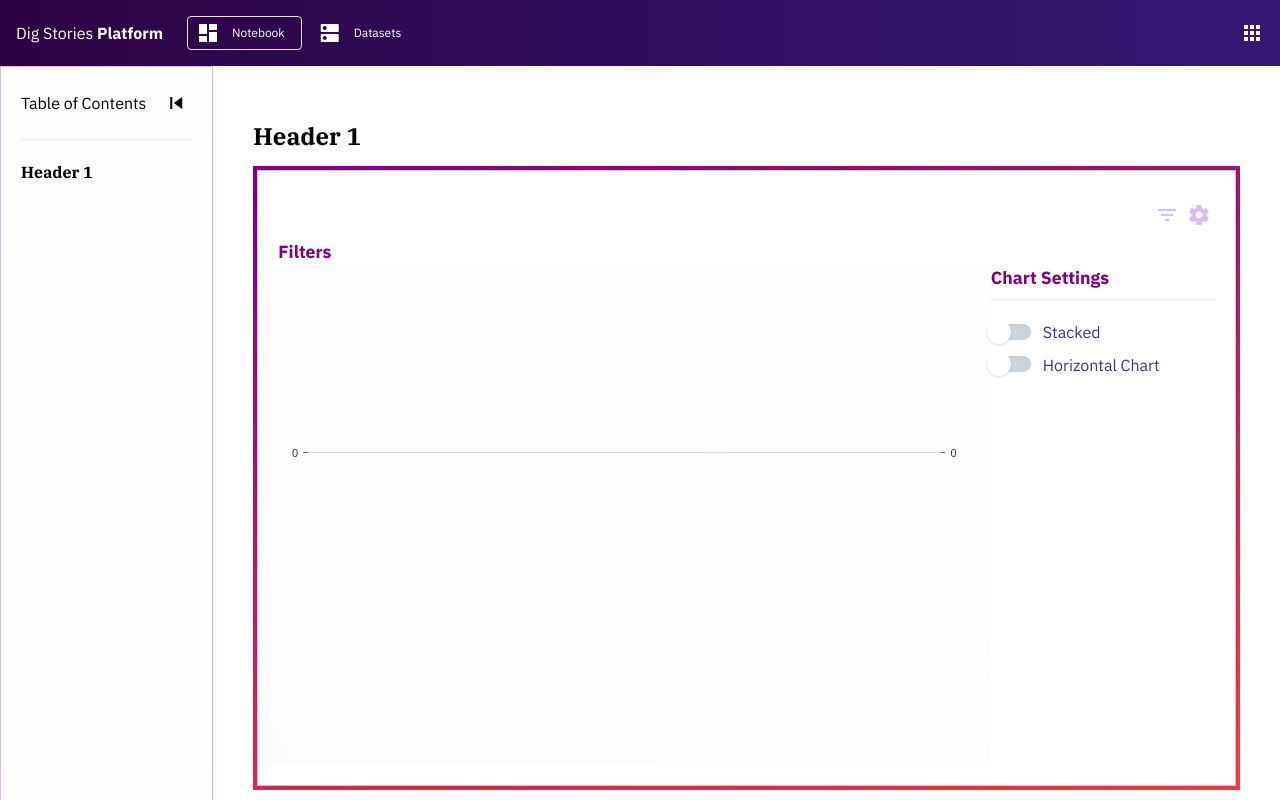
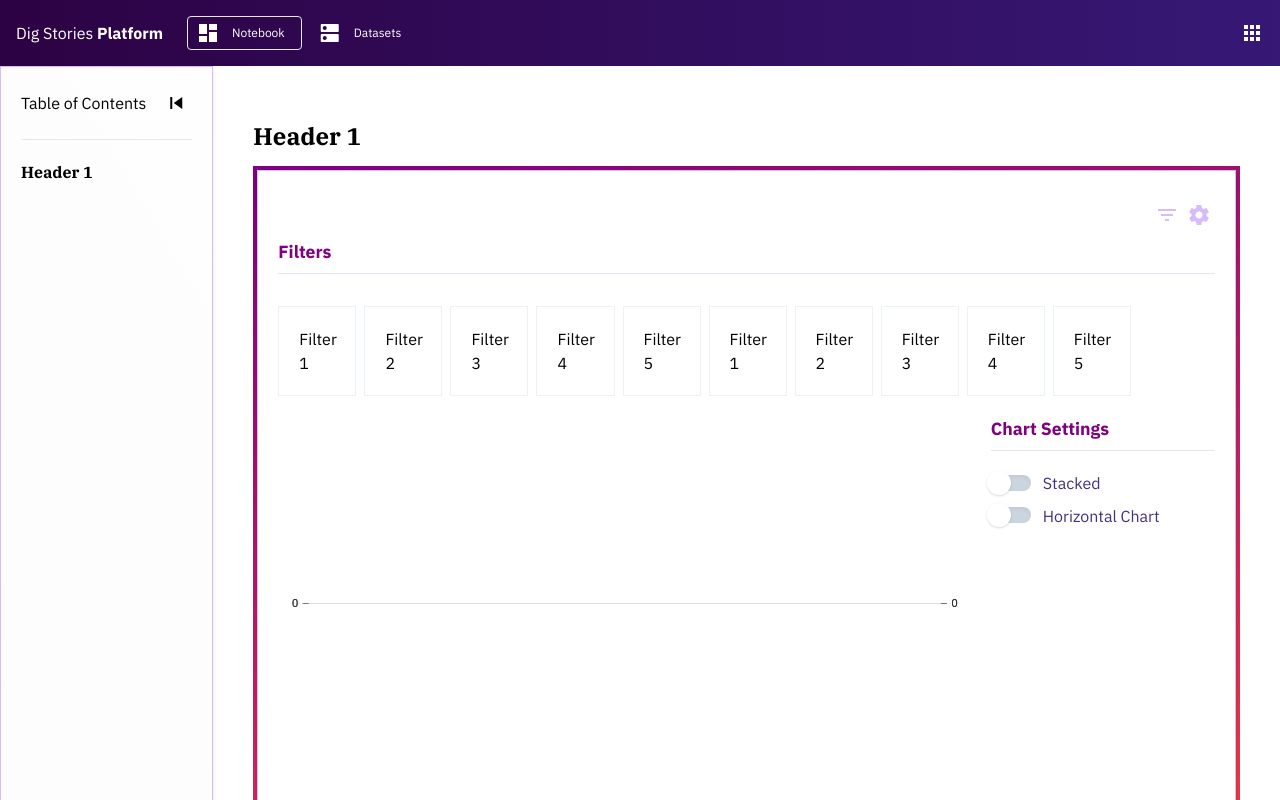
Before and after one commit to gezibash/dgs-platform, a React (Create React App) app: page / in a window 1280 px wide. Both pictures are taken after a click on the button "filter_list". Shown: the top 800 px of the page. Built offline with nearby package versions, Linux system fonts and the light colour scheme; no server answers.

Commit message:
Filters initial work

```diff
--- a/src/components/Charts/BarChart/BarChart.css
+++ b/src/components/Charts/BarChart/BarChart.css
@@ -1,9 +1,7 @@
 .ds-barchart {
   height: 500px;
-  background: rgb(252,252,252);
-  background: linear-gradient(59deg, rgba(252,252,252,1) 0%, rgba(255,254,254,1) 100%);
   font-family: "IBM Plex Sans", sans-serif;
-  transition: width ease-in-out 0.25s;
+  transition: width 0.5s;
 }
 
 .ds-settings {
--- a/src/components/Charts/BarChart/BarChart.tsx
+++ b/src/components/Charts/BarChart/BarChart.tsx
@@ -1,8 +1,10 @@
 import * as React from 'react';
-import { ResponsiveBar } from '@nivo/bar';
+import { ResponsiveBarCanvas, ResponsiveBar } from '@nivo/bar';
 
 import './BarChart.css';
 import Toggle from '../../Shared/Toggle/Toggle';
+
+import BarchartFilters from './Filters/Filters';
 
 interface BarChartProps {
   data: any[];
@@ -35,11 +37,11 @@ const BarChart: React.FC<BarChartProps> = ({
   return (
     <>
       <div className={`block animated w-full px-5 ${filterMode ? 'fadeInDown' : 'hidden'} ds-settings pr-5`}>
-        <h2>Filters</h2>
+        <BarchartFilters />
       </div>
       <div className="flex flex-row">
-        <div className={`block ${editMode ? 'w-3/4' : 'w-full'} ds-barchart`}>
-          <ResponsiveBar
+        <div className={`block animated ${editMode ? 'w-3/4' : 'w-full'} ds-barchart`}>
+          <ResponsiveBarCanvas
             data={data}
             groupMode={groupedMode as GroupedMode}
             keys={names}
@@ -67,7 +69,7 @@ const BarChart: React.FC<BarChartProps> = ({
             axisLeft={isVertical ? {} : null}
           />
         </div>
-        <div className={`flex flex-col animated ${editMode ? 'fadeInRight w-1/4' : 'hidden'} ds-settings pr-5`}>
+        <div className={`flex flex-col animated fadeInRight ${editMode ? 'w-1/4' : 'hidden'} ds-settings pr-5`}>
           <h2 className="">Chart Settings</h2>
           <hr className="my-2 mb-5" />
           <Toggle text="Stacked" clickFunction={() => onClickGrouped()} />
--- /dev/null
+++ b/src/components/Charts/BarChart/Filters/Filter.tsx
@@ -0,0 +1,19 @@
+import React from 'react';
+
+import './Filters.css';
+
+interface FilterProps {
+  title: number;
+}
+
+const BarchartFilters: React.FC<FilterProps> = ({ title }: FilterProps) => (
+  <div className="block w-1/12 border border-gray-200 mr-2 p-5">
+    <h4>
+      Filter
+      {' '}
+      {title}
+    </h4>
+  </div>
+);
+
+export default BarchartFilters;
--- /dev/null
+++ b/src/components/Charts/BarChart/Filters/Filters.tsx
@@ -0,0 +1,23 @@
+import React from 'react';
+
+import './Filters.css';
+import Filter from './Filter';
+
+const BarchartFilters: React.FC = () => {
+  const [filters, setFilters] = React.useState([1, 2, 3, 4, 5, 1, 2, 3, 4, 5]);
+  return (
+    <>
+      <h2>Filters</h2>
+      <hr className="my-2 mb-3" />
+      <div className={`flex flex-row ${filters.length > 10 ? 'overflow-x-scroll' : ''} py-5`}>
+        {
+          filters.map((filter) => (
+            <Filter title={filter} />
+          ))
+        }
+      </div>
+    </>
+  );
+};
+
+export default BarchartFilters;
--- a/src/components/Charts/BarChart/SettingsModal/SettingsModal.css
+++ /dev/null
@@ -1,3 +0,0 @@
-.modal {
-  transition: opacity 0.25s;
-}
--- a/src/components/Charts/ChartElement/ChartElement.tsx
+++ b/src/components/Charts/ChartElement/ChartElement.tsx
@@ -28,7 +28,7 @@ const ChartElement: React.FC = () => {
   }, []);
 
   return (
-    <div className={`p-1 ${editMode ? 'being-edited' : ''}`}>
+    <div className={`p-1 ${editMode || filterMode ? 'being-edited' : ''}`}>
       <div className="flex flex-col w-full shadow-md border border-purple-300 bg-white py-5">
         <div className="flex content-end justify-end flex-grow items-center flex-row mx-5 my-2">
           <button
```
Also changed, not shown: src/components/Charts/BarChart/SettingsModal/SettingsModal.tsx (deleted, +0 -35 lines), src/components/Charts/BarChart/Filters/Filters.css (added).
